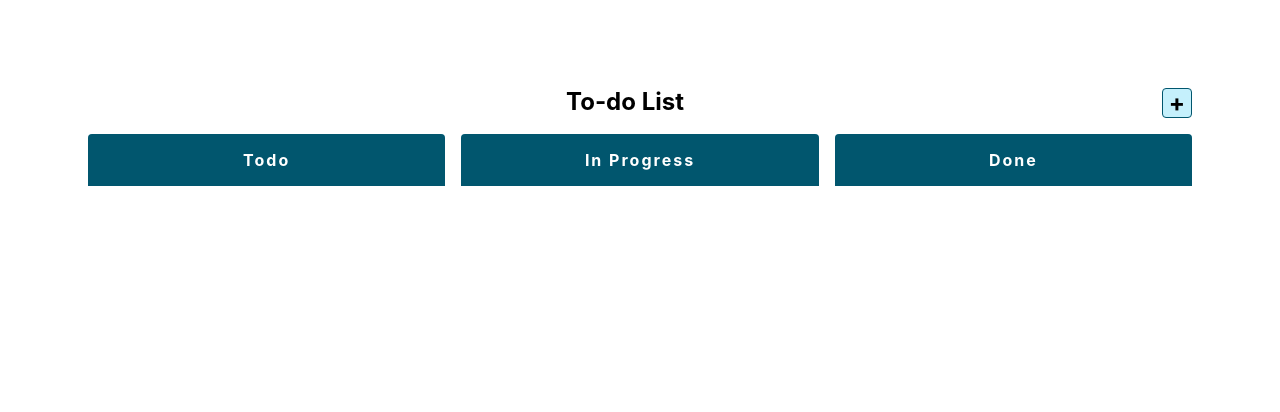
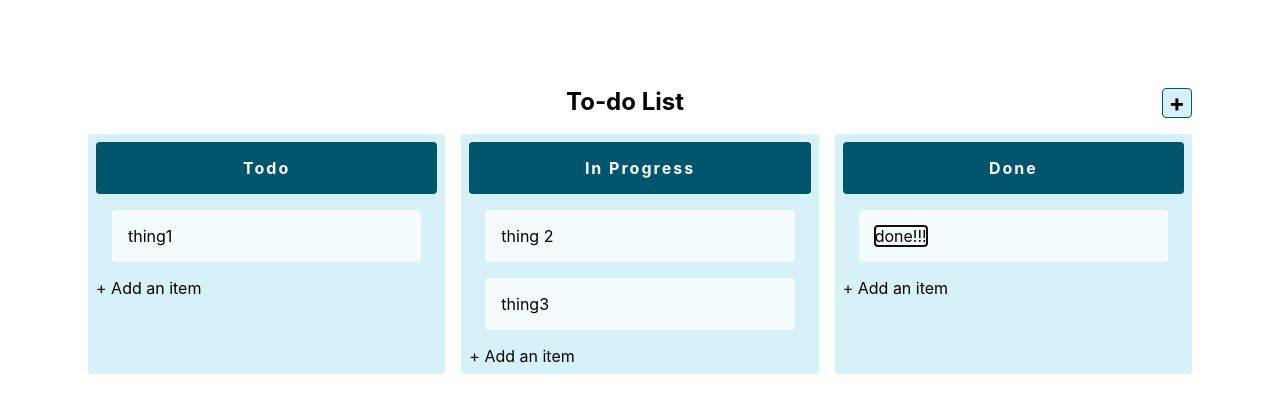
Before and after one commit to amybingzhao/todo-list, a React (Create React App) app: page / in a window 1280 px wide. Shown: the top 412 px of the page. Built offline with nearby package versions, Linux system fonts and the light colour scheme.

Commit message:
style tweaks + support edit on click

```diff
--- a/src/App.css
+++ b/src/App.css
@@ -21,7 +21,7 @@
   text-align: center;
   vertical-align: center;
   border: 1px solid #01566e;
-  background: #c5f0fc;
+  background: #d7f1f8;
   border-radius: 4px;
 }
 
--- a/src/App.tsx
+++ b/src/App.tsx
@@ -4,42 +4,40 @@ import { useState } from "react";
 import NewItemModal from './NewItemModal';
 
 function App() {
-  // const todoColumns = [
+  const initialToDoColumns = [
+    {
+      name: "Todo",
+      items: [{id: 1, content: "thing1"}]
+    },
+    {
+      name: "In Progress",
+      items: [{id: 2, content: "thing 2"}, {id: 3, content: "thing3"}],
+    },
+    {
+      name: "Done",
+      items: [{id: 4, content: "done!!!"}]
+    }
+  ]
+
+  const [ isNewItemModalOpen, setNewItemModalOpen ] = useState(false)
+  const [ todoColumns, setNewTodoColumns ] = useState(initialToDoColumns)
+    // [
     //   {
     //     name: "Todo",
-  //     items: [{content: "thing1"}]
+    //     items: [] as TodoItem[],
     //   },
     //   {
     //     name: "In Progress",
-  //     items: [{content: "thing 2"}, {content: "thing3"}],
+    //     items: [] as TodoItem[],
     //   },
     //   {
     //     name: "Done",
-  //     items: [{content: "done!!!"}]
+    //     items: [] as TodoItem[],
     //   }
-  // ]
+    // ])
 
-  const [ isNewItemModalOpen, setNewItemModalOpen ] = useState(false)
-  const [ todoColumns, setNewTodoColumns ] = useState(
-    [
-      {
-        name: "Todo",
-        items: [] as TodoItem[],
-      },
-      {
-        name: "In Progress",
-        items: [] as TodoItem[],
-      },
-      {
-        name: "Done",
-        items: [] as TodoItem[],
-      }
-    ])
-
-  const addNewItem = (item: TodoItem) => {
-    const updatedColumns = [...todoColumns]
-    const todoColumn = updatedColumns.filter(c => c.name === "Todo")[0]
-    todoColumn.items.push(item)
+  const updateItems = (columnName: string, updatedItems: TodoItem[]) => {
+    const updatedColumns = todoColumns.map(c => c.name == columnName ? { name: columnName, items: updatedItems } : {...c})
     setNewTodoColumns(updatedColumns)
   }
 
@@ -53,10 +51,9 @@ function App() {
       </div>
       <div className="App-ColumnsWrapper">
         {
-          todoColumns.map(c => <TodoColumn name={c.name} items={c.items}/>)
+          todoColumns.map(c => <TodoColumn updateItems={updateItems} name={c.name} items={c.items}/>)
         }
       </div>
-      <NewItemModal isOpen={isNewItemModalOpen} onSubmit={addNewItem} closeModal={() => setNewItemModalOpen(false)}/>
     </div>
   );
 }
--- a/src/NewItemModal.css
+++ b/src/NewItemModal.css
@@ -30,7 +30,7 @@
 
 .NewItemModal-closeButton {
     border: 1px solid #01566e;
-    background: #c5f0fc;
+    background: #d7f1f8;
     border-radius: 4px;
     width: 18px;
     height: 18px;
@@ -53,7 +53,7 @@
 
 .NewItemModal-submitButton {
     border: 1px solid #01566e;
-    background: #c5f0fc;
+    background: #d7f1f8;
     border-radius: 4px;
     cursor: pointer;
     padding: 0.5em;
--- a/src/NewItemModal.tsx
+++ b/src/NewItemModal.tsx
@@ -28,7 +28,7 @@ export default function NewItemModal({isOpen, closeModal, onSubmit}: NewItemModa
                         <input className="NewItemModal-input" value={newItemContent} onChange={handleInputChange}/>
                         <div className="NewItemModal-footer">
                             <a className="NewItemModal-submitButton" onClick={() => {
-                                onSubmit({content: newItemContent})
+                                onSubmit({id: -1 /* TODO: fix this if we end up using this modal */, content: newItemContent})
                                 closeModal()
                             }}>Submit</a>
                         </div>
--- a/src/TodoColumn.css
+++ b/src/TodoColumn.css
@@ -1,8 +1,9 @@
 .TodoColumn-wrapper {
-    background: #c5f0fc;
+    background: #d7f1f8;
     flex: 1;
     margin: 0.5em;
     border-radius: 4px;
+    padding: 0.5em;
 }
 
 .TodoColumn-header {
@@ -10,7 +11,7 @@
     font-weight: bold;
     background: #01566e;
     padding: 1em;
-    border-radius: 4px 4px 0 0;
+    border-radius: 4px;
     text-align: center;
     letter-spacing: 2px;
 }
--- a/src/TodoColumn.tsx
+++ b/src/TodoColumn.tsx
@@ -1,15 +1,26 @@
+import { useState } from "react";
 import TodoItem from "./TodoItem";
 import "./TodoColumn.css";
 
 export interface TodoColumnProps {
     readonly name: string;
     readonly items: TodoItem[];
+    readonly updateItems: (columnName: string, updatedItems: TodoItem[]) => void;
 }
 
-export default function TodoColumn({ name, items }: TodoColumnProps) {
+export default function TodoColumn({ name, items, updateItems }: TodoColumnProps) {
+    const [ newItem, setNewItem ] = useState({content: ""})
+    function updateItem(id: number, updatedContent: string) {
+        const updatedItems = items.map(i => i.id == id ? {...i, content: updatedContent } : {...i})
+        updateItems(name, updatedItems)
+    }
+
     return (
         <div className="TodoColumn-wrapper">
             <div className="TodoColumn-header">{name}</div>
-            {items.map(i => <TodoItem content={i.content}/>)}
+            {items.map(i => <TodoItem id={i.id} updateContent={updateItem} content={i.content}/>)}
+            <div className="TodoColumn-newItemButtonWrapper">
+                <a className="TodoColumn-newItemButton">+ Add an item</a>
+            </div>
         </div>);
 }
--- a/src/TodoItem.css
+++ b/src/TodoItem.css
@@ -4,3 +4,7 @@
     border-radius: 4px;
     background: rgb(255, 255, 255, 0.7);
 }
+
+.TodoItem-content {
+    display: inline-block;
+}
--- a/src/TodoItem.tsx
+++ b/src/TodoItem.tsx
@@ -1,13 +1,33 @@
+import { useState, useEffect, useRef } from "react";
 import "./TodoItem.css";
 
 export interface TodoItemProps {
+    readonly id: number;
     readonly content: string;
+    readonly updateContent: (id: number, updatedContent: string) => void;
 }
 
-export default function TodoItem({content}: TodoItemProps) {
+export default function TodoItem({id, content, updateContent}: TodoItemProps) {
+    const [ draftContent, updateDraftContent ] = useState(content)
+    const contentRef = useRef<HTMLDivElement>(null);
+
+    useEffect(() => {
+        const selection = window.getSelection()
+        selection?.setPosition(contentRef.current?.childNodes[0] || null, draftContent.length);
+    }, [draftContent])
+
     return <div className="TodoItem-wrapper">
-        <div className="TodoItem-content">
-            {content}
+        <div className="TodoItem-content"
+            contentEditable="true"
+            ref={contentRef}
+            onFocus={() => {
+                const selection = window.getSelection()
+                selection?.setPosition(contentRef.current?.childNodes[0] || null, draftContent.length);
+            }}
+            onInput={e => {updateDraftContent(e.currentTarget.textContent || ""); e.preventDefault()}}
+            onBlur={e => {
+                updateContent(id, draftContent)}}>
+            {draftContent}
         </div>
     </div>
 }
--- a/src/models/TodoItem.d.ts
+++ b/src/models/TodoItem.d.ts
@@ -1,3 +1,4 @@
 interface TodoItem {
+    readonly id: number;
     readonly content: string;
 }
```
Lines whose indentation alone changed are shown as unchanged.
